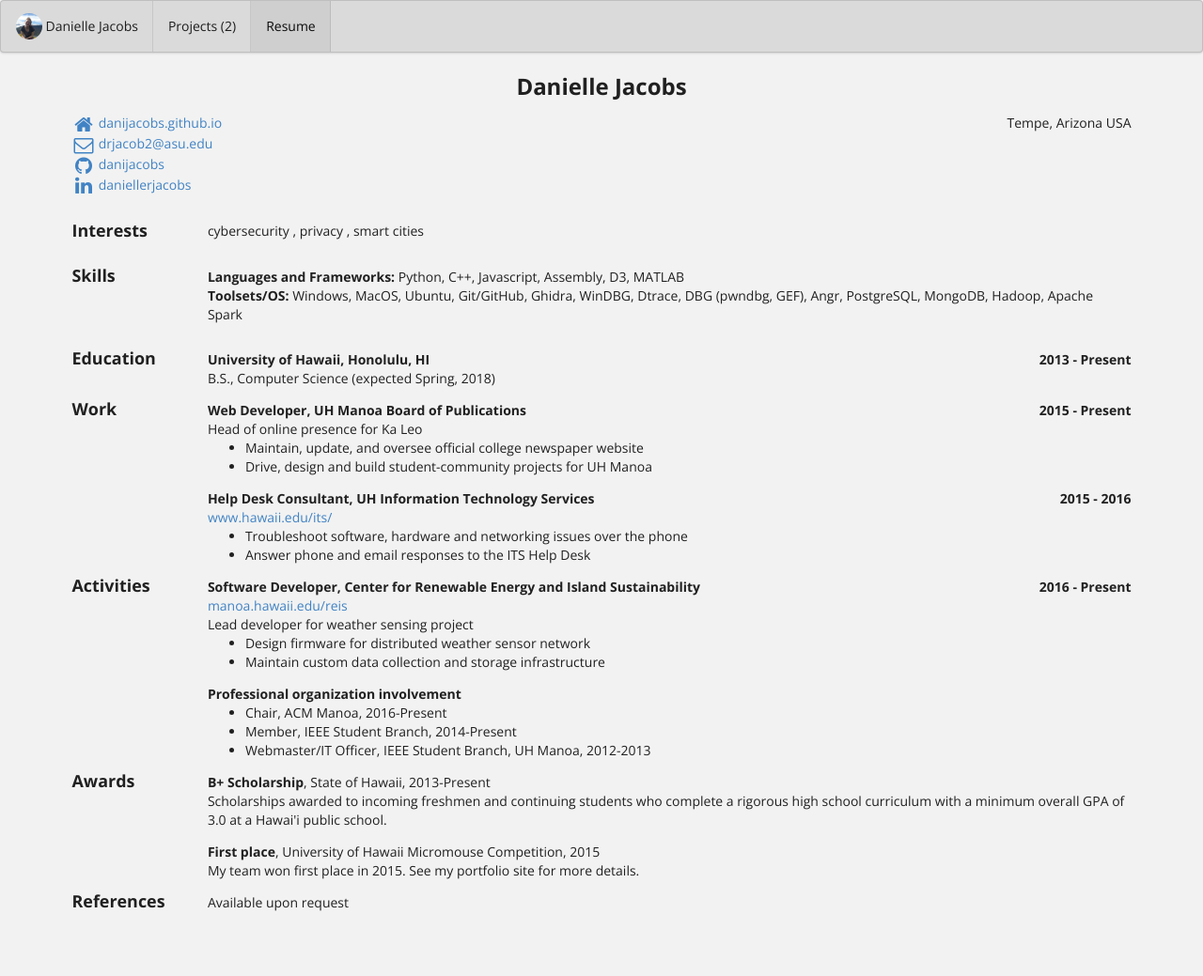
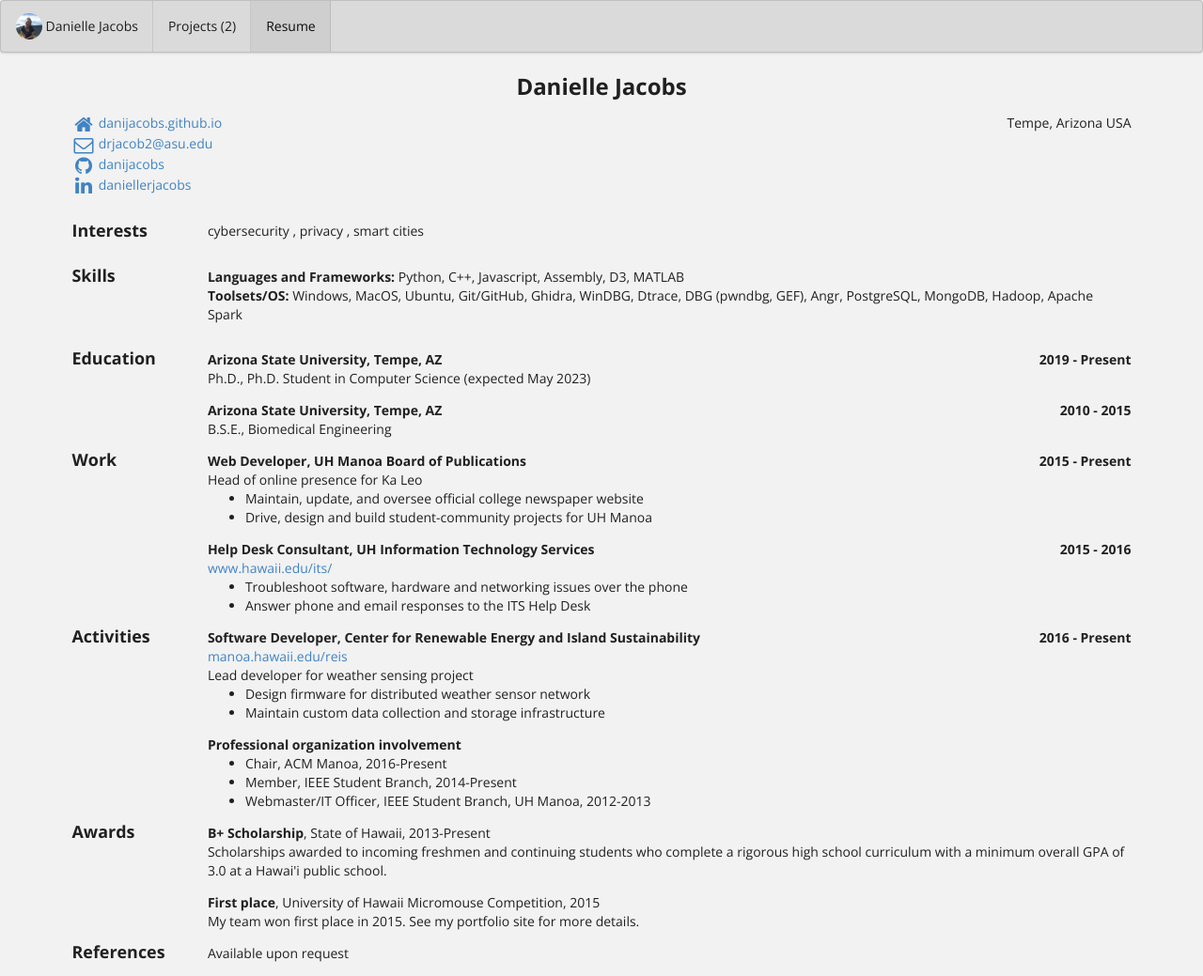
Before and after one commit to danijacobs/danijacobs.github.io, a Jekyll site: the page built from bio/index.html, in a window 1280 px wide. Shown: the whole page at 94% size. Built offline with Jekyll 4.4.1, drawn with Linux system fonts in a browser that asks for light colours; before the commit the page ends 985 px from its top, so only the background shows below that.

Commit message:
Update bio.json

```diff
--- a/_data/bio.json
+++ b/_data/bio.json
@@ -77,12 +77,24 @@
   ],
   "education": [
     {
-      "institution": "University of Hawaii, Honolulu, HI",
-      "area": "Computer Science (expected Spring, 2018)",
-      "studyType": "B.S.",
-      "startDate": "2013-09-01",
+      "institution": "Arizona State University, Tempe, AZ",
+      "area": "Ph.D. Student in Computer Science (expected May 2023)",
+      "studyType": "Ph.D.",
+      "startDate": "2019-08-25",
       "endDate": "Present",
-      "gpa": "",
+      "gpa": "4.00/4.00",
+      "Reserach Focus": "Usable Security and Privacy for Citizen Centered Smart Cities",
+      "courses": [
+      ]
+    },
+    {
+      "institution": "Arizona State University, Tempe, AZ",
+      "area": "Biomedical Engineering",
+      "studyType": "B.S.E.",
+      "startDate": "2010-08-25",
+      "endDate": "2015-05-13",
+      "gpa": "3.86/4.00",
+      "Barrett Honors College Thesis": "Systemic Morphine Model by Compartmentalization",
       "courses": [
       ]
     }
```
